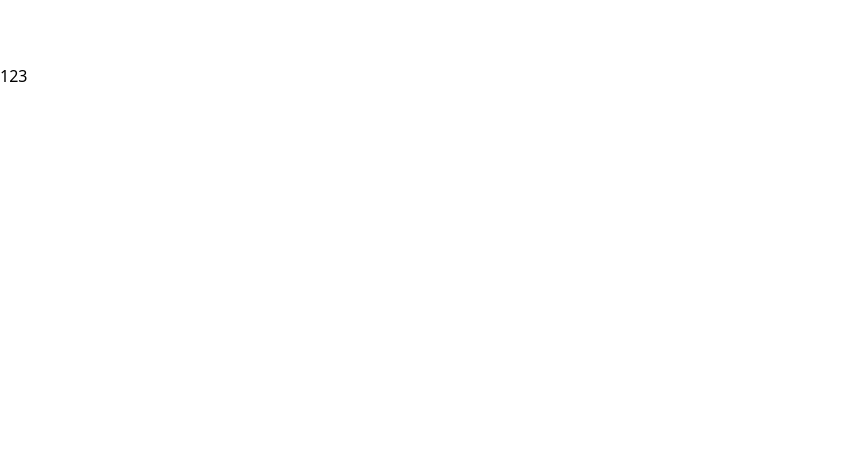
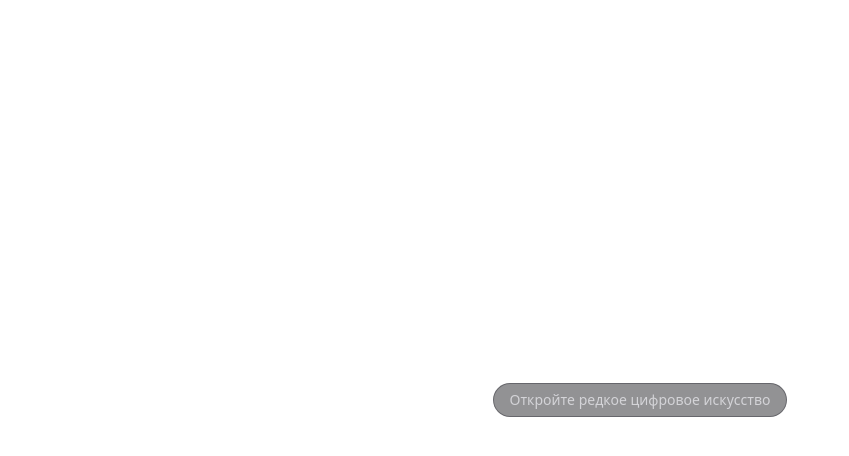
Before and after one commit to fire8327/ArtVault, a Nuxt app: page / in a window 1280 px wide. Shown: the top 456 px of the page, without its empty margins (0-849 px from the left). Built offline with nearby package versions, Linux system fonts and the light colour scheme.

Commit message:
feat: icon

```diff
--- a/app/layouts/default.vue
+++ b/app/layouts/default.vue
@@ -1,6 +1,6 @@
 <template>
     <!-- <Header/> -->
-    <main class="grid-container gap-y-16 py-16">
+    <main class="grid-container gap-y-16">
         <NuxtPage/>
     </main>
 </template>
--- a/app/pages/index.vue
+++ b/app/pages/index.vue
@@ -1,5 +1,12 @@
 <template>
-    <p>123</p>
+    <div class="relative min-h-screen flex items-center justify-center overflow-hidden">
+        <div class="max-w-7xl mx-auto px-4 lg:px-8 py-20 text-center flex flex-col gap-8">
+            <div class="flex items-center gap-2 px-4 py-1.5 bg-zinc-800/50 backdrop-blur-sm rounded-full border border-zinc-700/50">
+
+                <p class="text-sm text-zinc-300">Откройте редкое цифровое искусство</p>
+            </div>
+        </div>
+    </div>
 </template>
 
 <script setup>
--- a/assets/css/tailwind.css
+++ b/assets/css/tailwind.css
@@ -4,7 +4,7 @@
 
 @layer base {
     #__nuxt {
-        @apply min-h-screen overflow-x-hidden flex flex-col
+        @apply min-h-screen overflow-x-hidden flex flex-col bg-[#18181b] text-white
     }
 
     :root{
--- a/nuxt.config.ts
+++ b/nuxt.config.ts
@@ -2,5 +2,5 @@
 export default defineNuxtConfig({
   compatibilityDate: '2025-07-15',
   devtools: { enabled: true },
-  modules: ['@nuxtjs/tailwindcss']
+  modules: ['@nuxtjs/tailwindcss', '@nuxt/icon']
 })
--- a/package.json
+++ b/package.json
@@ -15,6 +15,7 @@
     "vue-router": "^5.0.4"
   },
   "devDependencies": {
+    "@nuxt/icon": "^2.2.1",
     "@nuxtjs/tailwindcss": "^6.14.0"
   }
 }
```
Also changed, not shown: 1 other file (tests, documents, lock files or other folders).
